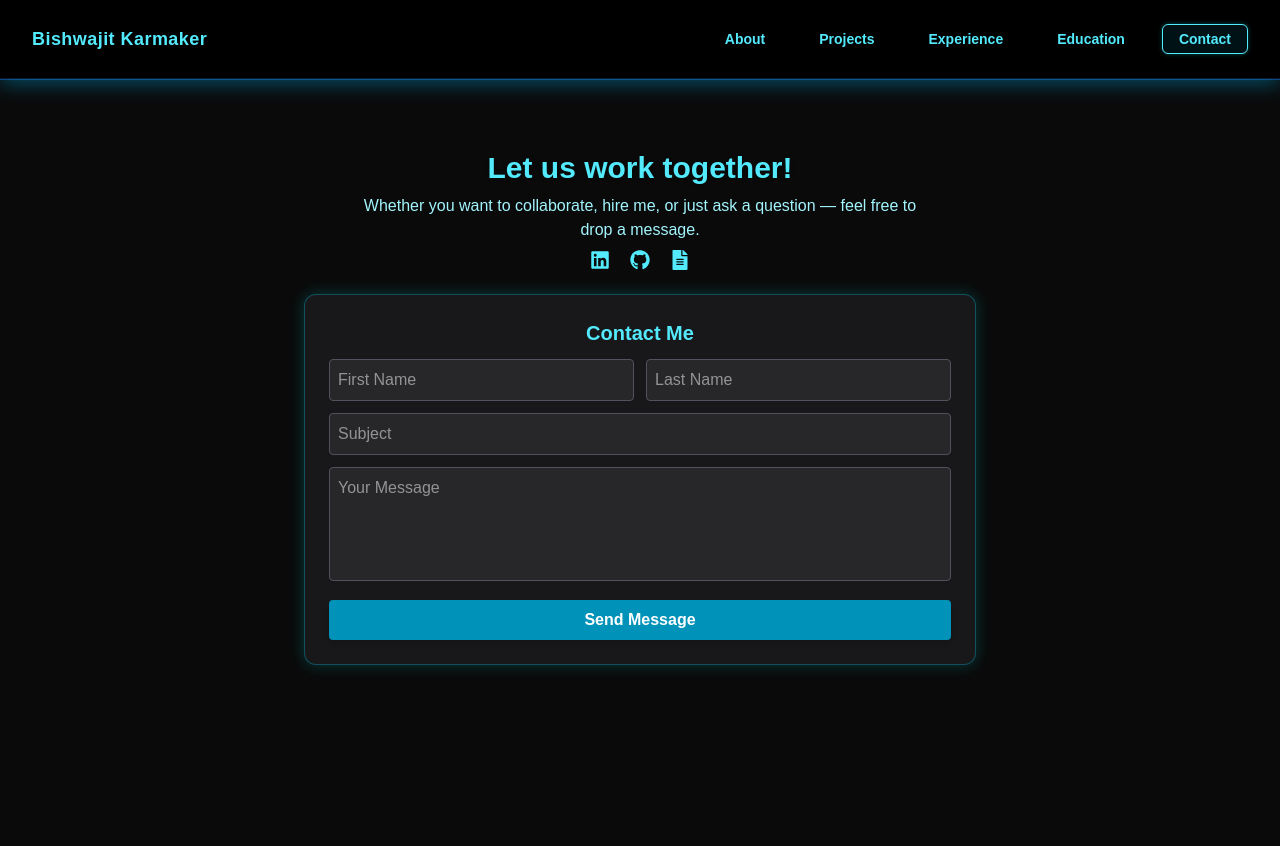
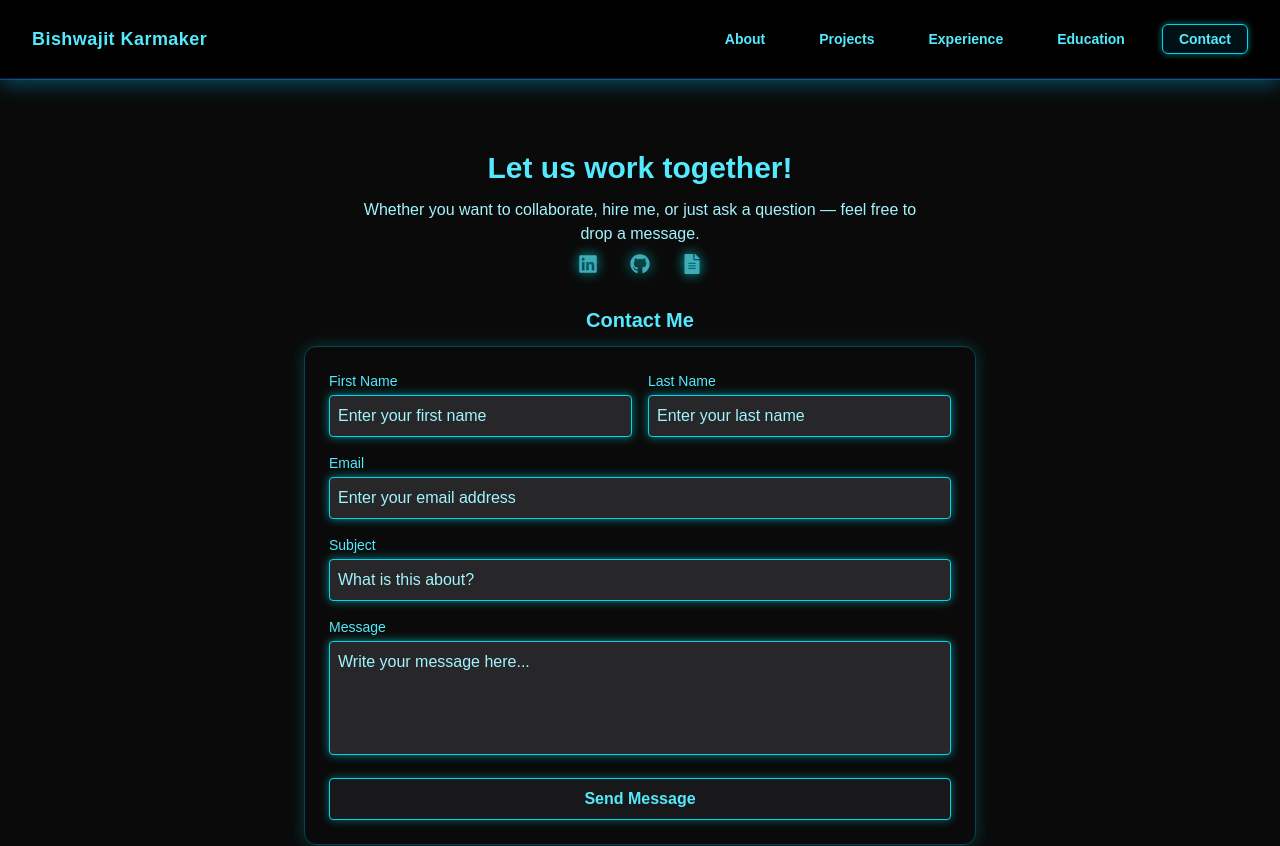
Before and after one commit to Bishwajit93/portfolio-frontend, a Next.js app: page /contact in a window 1280 px wide. Shown: the top 846 px of the page. Built offline with nearby package versions, Linux system fonts and the light colour scheme.

Commit message:
contact page styling

```diff
--- a/src/app/contact/page.tsx
+++ b/src/app/contact/page.tsx
@@ -1,6 +1,6 @@
 "use client";
 
-import { useState } from "react";
+import { useState, useEffect } from "react";
 import { motion } from "framer-motion";
 import { FaLinkedin, FaGithub, FaFileAlt } from "react-icons/fa";
 
@@ -13,6 +13,8 @@ export default function ContactPage() {
   const [statusMessage, setStatusMessage] = useState("");
   const [error, setError] = useState("");
   const [loading, setLoading] = useState(false);
+  const [heading, setHeading] = useState("");
+  const [subHeading, setSubHeading] = useState("");
 
   const handleSubmit = async (e: React.FormEvent) => {
     e.preventDefault();
@@ -53,113 +55,187 @@ export default function ContactPage() {
     }
   };
 
+  // ✅ Typing animation for headings
+  useEffect(() => {
+  const title = "Let us work together!";
+  const subtitle = "Contact Me";
+
+  let titleIndex = 0;
+  let subtitleIndex = 0;
+
+  let titleText = "";
+  let subtitleText = "";
+
+  const typeTitle = () => {
+    if (titleIndex < title.length) {
+      titleText += title.charAt(titleIndex);
+      setHeading(titleText);
+      titleIndex++;
+      setTimeout(typeTitle, 80);
+    } else {
+      setTimeout(typeSubtitle, 400);
+    }
+  };
+
+  const typeSubtitle = () => {
+    if (subtitleIndex < subtitle.length) {
+      subtitleText += subtitle.charAt(subtitleIndex);
+      setSubHeading(subtitleText);
+      subtitleIndex++;
+      setTimeout(typeSubtitle, 70);
+    }
+  };
+
+  // Reset first to prevent duplication
+  setHeading("");
+  setSubHeading("");
+
+  // Start animation
+  typeTitle();
+
+  // Cleanup
+  return () => {
+    titleText = "";
+    subtitleText = "";
+  };
+  }, []);
+
+
+
   return (
     <motion.div
       initial={{ opacity: 0, y: 60 }}
       animate={{ opacity: 1, y: 0 }}
-      transition={{ duration: 0.6, ease: "easeOut" }}
-      className="min-h-screen  text-white flex items-start justify-center pt-[70px] pb-8"
+      transition={{ duration: 1, ease: "easeOut" }}
+      className="min-h-screen text-white flex items-start justify-center pt-[70px] pb-8"
     >
       <div className="w-full max-w-7xl px-4 sm:px-6 lg:px-8">
         {/* Header */}
         <div className="text-center space-y-2 mb-6">
-          <h1 className="text-xl sm:text-2xl md:text-3xl font-bold text-cyan-300 drop-shadow-sm">
-            Let us work together!
+          <h1 className="text-xl sm:text-2xl md:text-3xl font-bold text-cyan-300 drop-shadow-sm min-h-[2.5rem]">
+            {heading}
           </h1>
           <p className="text-xs sm:text-sm md:text-base text-cyan-200 max-w-md sm:max-w-lg md:max-w-xl mx-auto">
             Whether you want to collaborate, hire me, or just ask a question — feel free to drop a message.
           </p>
-          <div className="flex justify-center gap-5 text-lg sm:text-xl text-cyan-300 mt-1">
-            <a
-              href="https://www.linkedin.com/in/bishwajit-karmaker/"
+          <div className="flex justify-center gap-8 text-cyan-300 mt-2">
+            {[
+              { icon: FaLinkedin, href: "https://www.linkedin.com/in/bishwajit-karmaker/", title: "LinkedIn" },
+              { icon: FaGithub, href: "https://github.com/Bishwajit93", title: "GitHub" },
+              { icon: FaFileAlt, href: "/resume", title: "Resume" }
+            ].map(({ icon: Icon, href, title }, i) => (
+              <motion.a
+                key={i}
+                href={href}
                 target="_blank"
                 rel="noopener noreferrer"
-              className="hover:text-white transition"
-              title="LinkedIn"
+                title={title}
+                whileHover={{ scale: 1.2 }}
+                animate={{ opacity: [1, 0.6, 1] }}
+                transition={{ repeat: Infinity, duration: 3.5, ease: "easeInOut" }}
+                className="relative flex flex-col items-center group cursor-pointer"
               >
-              <FaLinkedin />
-            </a>
-            <a
-              href="https://github.com/Bishwajit93"
-              target="_blank"
-              rel="noopener noreferrer"
-              className="hover:text-white transition"
-              title="GitHub"
+                <Icon className="text-lg sm:text-xl text-cyan-300 drop-shadow-[0_0_6px_cyan]" />
+                <span
+                  className="absolute top-full mt-1 px-1 py-0.5 text-xs sm:text-sm text-cyan-100 bg-black border border-cyan-400 rounded opacity-0 group-hover:opacity-100 transition-opacity duration-300 pointer-events-none z-10"
                 >
-              <FaGithub />
-            </a>
-            <a
-              href="/resume"
-              className="hover:text-white transition"
-              title="Resume"
-            >
-              <FaFileAlt />
-            </a>
-          </div>
+                  {title}
+                </span>
+              </motion.a>
+            ))}
           </div>
 
-        {/* Contact form */}
+        </div>
+
+        {/* Subheading */}
+        <h2 className="text-lg sm:text-xl font-semibold text-center text-cyan-300 mt-8 mb-2 min-h-[2rem]">
+          {subHeading}
+        </h2>
+
+        {/* Contact Form */}
         <motion.form
           onSubmit={handleSubmit}
           initial={{ scale: 0.95, opacity: 0 }}
           animate={{ scale: 1, opacity: 1 }}
           transition={{ delay: 0.2, duration: 0.5 }}
-          className="bg-zinc-900 p-4 sm:p-6 rounded-xl w-full max-w-[95%] sm:max-w-xl lg:max-w-2xl mx-auto space-y-3
+          className="bg-transparent p-4 sm:p-6 rounded-xl w-full max-w-[95%] sm:max-w-xl lg:max-w-2xl mx-auto space-y-4
           border border-cyan-400/30 shadow-[0_0_16px_rgba(0,255,255,0.2)]"
         >
-          <h2 className="text-lg sm:text-xl font-semibold text-center text-cyan-300">Contact Me</h2>
-
-          <div className="flex flex-col sm:flex-row gap-3">
+          {/* First & Last Name */}
+          <div className="flex flex-col sm:flex-row gap-4">
+            {[
+              { label: "First Name", value: firstName, setValue: setFirstName, placeholder: "Enter your first name" },
+              { label: "Last Name", value: lastName, setValue: setLastName, placeholder: "Enter your last name" }
+            ].map(({ label, value, setValue, placeholder }, i) => (
+              <div key={i} className="w-full sm:w-1/2">
+                <label className="block text-sm text-cyan-300 mb-1">{label}</label>
                 <input
                   type="text"
-              value={firstName}
-              onChange={(e) => setFirstName(e.target.value)}
-              placeholder="First Name"
+                  placeholder={placeholder}
+                  value={value}
+                  onChange={(e) => setValue(e.target.value)}
                   required
-              className="w-full sm:w-1/2 p-2 rounded bg-zinc-800 border border-zinc-600 focus:outline-none focus:ring-2 focus:ring-cyan-400"
+                  className="w-full p-2 rounded bg-zinc-800 text-white placeholder-cyan-200
+                    border border-cyan-400 shadow-[0_0_10px_rgba(0,255,255,0.5)]
+                    focus:outline-none focus:ring-2 focus:ring-cyan-400 transition cursor-text"
                 />
+              </div>
+            ))}
+          </div>
+
+          {/* Email */}
+          <div>
+            <label className="block text-sm text-cyan-300 mb-1">Email</label>
             <input
-              type="text"
-              value={lastName}
-              onChange={(e) => setLastName(e.target.value)}
-              placeholder="Last Name"
+              type="email"
+              placeholder="Enter your email address"
+              value={email}
+              onChange={(e) => setEmail(e.target.value)}
               required
-              className="w-full sm:w-1/2 p-2 rounded bg-zinc-800 border border-zinc-600 focus:outline-none focus:ring-2 focus:ring-cyan-400"
+              className="w-full p-2 rounded bg-zinc-800 text-white placeholder-cyan-200
+                border border-cyan-400 shadow-[0_0_10px_rgba(0,255,255,0.5)]
+                focus:outline-none focus:ring-2 focus:ring-cyan-400 transition cursor-text"
             />
           </div>
 
-          {/* Hidden email input */}
-          <input
-            type="email"
-            value={email}
-            onChange={(e) => setEmail(e.target.value)}
-            placeholder="Your Email"
-            required
-            className="hidden"
-          />
-
+          {/* Subject */}
+          <div>
+            <label className="block text-sm text-cyan-300 mb-1">Subject</label>
             <input
               type="text"
+              placeholder="What is this about?"
               value={subject}
               onChange={(e) => setSubject(e.target.value)}
-            placeholder="Subject"
               required
-            className="w-full p-2 rounded bg-zinc-800 border border-zinc-600 focus:outline-none focus:ring-2 focus:ring-cyan-400"
+              className="w-full p-2 rounded bg-zinc-800 text-white placeholder-cyan-200
+                border border-cyan-400 shadow-[0_0_10px_rgba(0,255,255,0.5)]
+                focus:outline-none focus:ring-2 focus:ring-cyan-400 transition cursor-text"
             />
+          </div>
 
+          {/* Message */}
+          <div>
+            <label className="block text-sm text-cyan-300 mb-1">Message</label>
             <textarea
+              placeholder="Write your message here..."
               value={message}
               onChange={(e) => setMessage(e.target.value)}
-            placeholder="Your Message"
               required
               rows={4}
-            className="w-full p-2 rounded bg-zinc-800 border border-zinc-600 focus:outline-none focus:ring-2 focus:ring-cyan-400 resize-none"
+              className="w-full p-2 rounded bg-zinc-800 text-white placeholder-cyan-200
+                border border-cyan-400 shadow-[0_0_10px_rgba(0,255,255,0.5)]
+                focus:outline-none focus:ring-2 focus:ring-cyan-400 transition resize-none cursor-text"
             />
+          </div>
 
+          {/* Submit Button */}
           <button
             type="submit"
             disabled={loading}
-            className="w-full py-2 bg-cyan-600 hover:bg-cyan-700 text-white font-semibold rounded shadow-md transition duration-300"
+            className="w-full py-2 font-bold text-cyan-300 border border-cyan-400 rounded
+              bg-zinc-900 hover:bg-black transition duration-300
+              shadow-[0_0_8px_rgba(0,255,255,0.4)] hover:shadow-[0_0_14px_rgba(0,255,255,0.7)]
+              hover:text-white cursor-pointer"
           >
             {loading ? "Sending..." : "Send Message"}
           </button>
--- a/src/components/Header.tsx
+++ b/src/components/Header.tsx
@@ -50,13 +50,11 @@ export default function Header() {
                 <Link
                   href={item.href}
                   className={`px-4 py-1.5 rounded-md transition-all duration-300 border border-[0.5px]
-                    ${
-                      pathname === item.href
-                        ? "border-cyan-300 bg-cyan-500/10 text-cyan-300 shadow-[0_0_4px_rgba(0,255,255,0.3)]"
-                        : "border-transparent hover:border-cyan-400 hover:text-white hover:shadow-[0_0_3px_rgba(0,255,255,0.2)]"
-                    } cursor-pointer`}
-
-
+                   ${
+                    pathname === item.href
+                      ? "border-cyan-400 bg-cyan-500/10 text-cyan-300 shadow-[0_0_6px_rgba(0,255,255,0.5)]"
+                      : "border-transparent hover:border-cyan-400 hover:text-white hover:shadow-[0_0_3px_rgba(0,255,255,0.2)]"
+                  } cursor-pointer`}
                 >
                   {item.label}
                 </Link>
```
Lines whose indentation alone changed are shown as unchanged.
